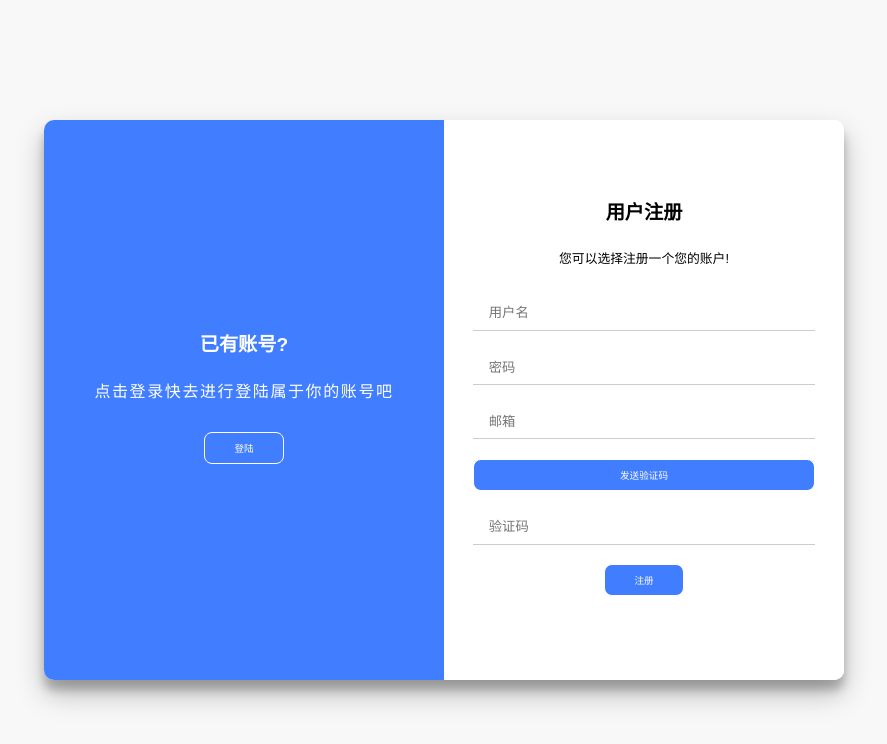
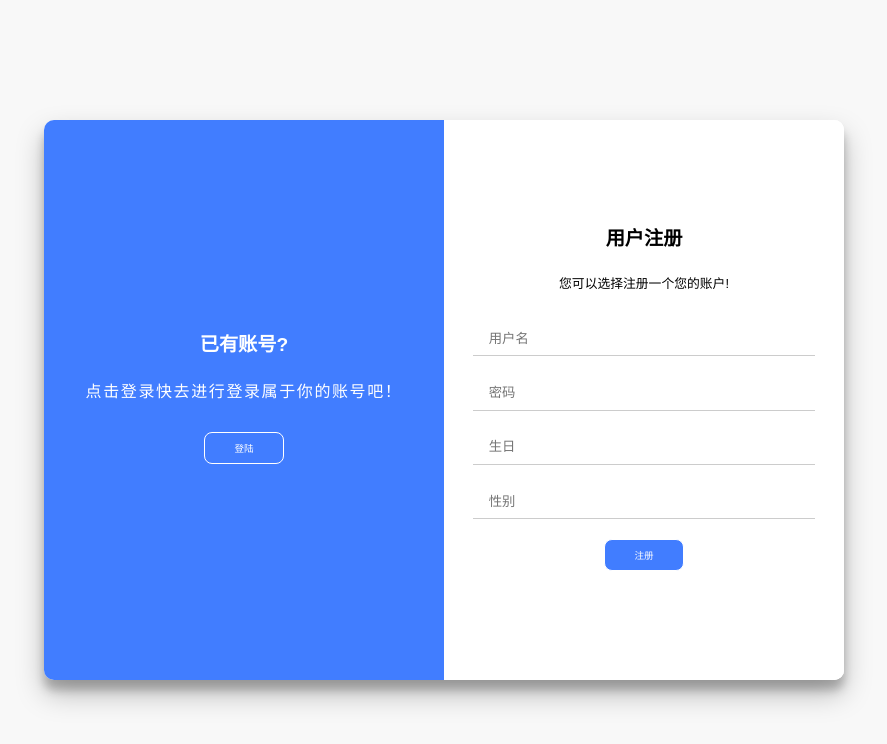
Before and after one commit to AlKaidxs/Login-register, a plain HTML site: page index.html in a window 1280 px wide. Both pictures are taken after a click on the button "注册". Shown: the whole page, without its empty margins (196-1083 px from the left). Drawn offline with Linux system fonts and the light colour scheme.

Commit message:
Add files via upload

```diff
--- a/index.html
+++ b/index.html
@@ -17,21 +17,20 @@
                 <span>您可以选择注册一个您的账户!</span>
                 <input type="text" placeholder="用户名">
                 <input type="password" placeholder="密码">
-                <input type="email" placeholder="邮箱">
-                <button id="send_code">发送验证码</button>
-                <input type="email" placeholder="验证码">
+                <input type="email" placeholder="生日">
+                <input type="email" placeholder="性别">
                 <button>注册</button>
             </form>
         </div>
-        <div class="form-container sing-in-container">
+        <div class="form-container sign-in-container">
             <!-- 登陆 -->
             <form action="#">
-                <h1>用户登陆</h1>
-                <span>您可以选择登陆您的账户!</span>
-                <input type="text" placeholder="用户名">
+                <h1>用户登录</h1>
+                <span>您可以选择登录您的账户!</span>
+                <input type="text" placeholder="账号">
                 <input type="password" placeholder="密码">
-                <a href="#">忘记密码?</a>
-                <button>登陆</button>
+                <a href="https://www.baidu.com/">忘记密码?</a>
+                <button>登录</button>
             </form>
         </div>
         <!-- 侧边栏内容 -->
@@ -39,12 +38,12 @@
             <div class="overlay">
                 <div class="overlay-pannel overlay-left">
                     <h1>已有账号?</h1>
-                    <p>点击登录快去进行登陆属于你的账号吧</p>
+                    <p>点击登录快去进行登录属于你的账号吧！</p>
                     <button class="ghost" id="signIn">登陆</button>
                 </div>
                 <div class="overlay-pannel overlay-right">
                     <h1>没有帐号？</h1>
-                    <p>点击注册快去注册一个属于你的账号吧</p>
+                    <p>点击注册快去注册一个属于你的账号吧！</p>
                     <button class="ghost" id="signUp">注册</button>
                 </div>
             </div>
--- a/style.css
+++ b/style.css
@@ -121,10 +121,6 @@ a{
   padding: 0.5rem 0;
 }
 
-button#send_code{
-  width: 100%;
-}
-
 button.ghost{
   background: transparent;
   border-color: #fff;
@@ -152,7 +148,7 @@ button.ghost:active{
 
 }
 
-.sing-in-container{
+.sign-in-container{
   left: 0;
   width: 50%;
   z-index: 2;
@@ -204,7 +200,7 @@ button.ghost:active{
 .container.right-panel-active .overlay-container{
   transform: translateX(-100%);
 }
-.container.right-panel-active .sing-in-container{
+.container.right-panel-active .sign-in-container{
   transform: translateX(100%);
 }
 .container.right-panel-active .sign-up-container{
```
Also changed, not shown: index.js (line endings or trailing spaces).
